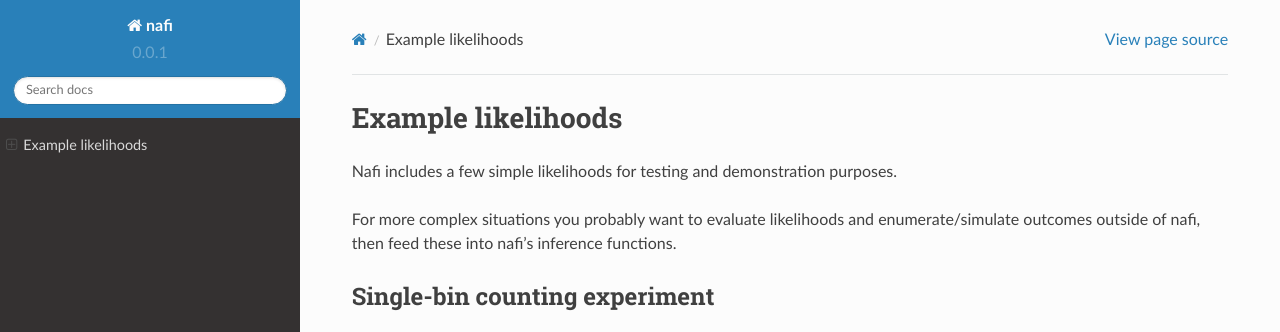
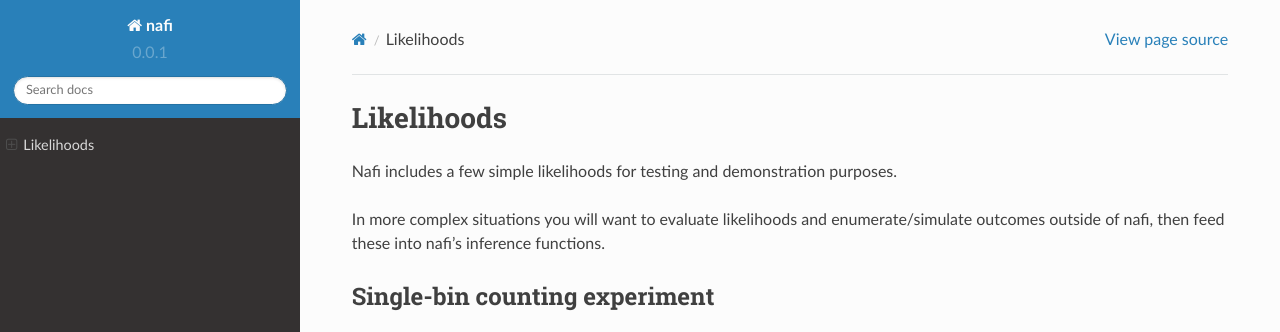
Before and after one commit to JelleAalbers/nafi, a Sphinx documentation site: the page built from docs/likelihoods.rst, in a window 1280 px wide and 900 px high, cut to the strip 0-332 px from the top of the window. Built offline with Sphinx 7.4.7 and the Read the Docs theme 2.0.0, drawn with Linux system fonts in a browser that asks for light colours; the version number is read from the project's files by our own code.

Commit message:
Update documentation

```diff
--- a/docs/conf.py
+++ b/docs/conf.py
@@ -31,6 +31,7 @@
     "sphinx.ext.autodoc",
     "sphinx.ext.autosummary",
     "sphinx.ext.napoleon",
+    "nbsphinx",
 ]
 
 templates_path = ['_templates']
--- a/docs/likelihoods.rst
+++ b/docs/likelihoods.rst
@@ -1,9 +1,9 @@
-Example likelihoods
-===================
+Likelihoods
+============
 
 Nafi includes a few simple likelihoods for testing and demonstration purposes.
 
-For more complex situations you probably want to evaluate likelihoods
+In more complex situations you will want to evaluate likelihoods
 and enumerate/simulate outcomes outside of nafi, then feed these into nafi's
 inference functions.
 
```
Also changed, not shown: docs/index.md (+7 -5 lines), docs/feldman_cousins.ipynb (added), docs/poisson_dice.ipynb (added), setup.py (line endings or trailing spaces), 3 other files.
